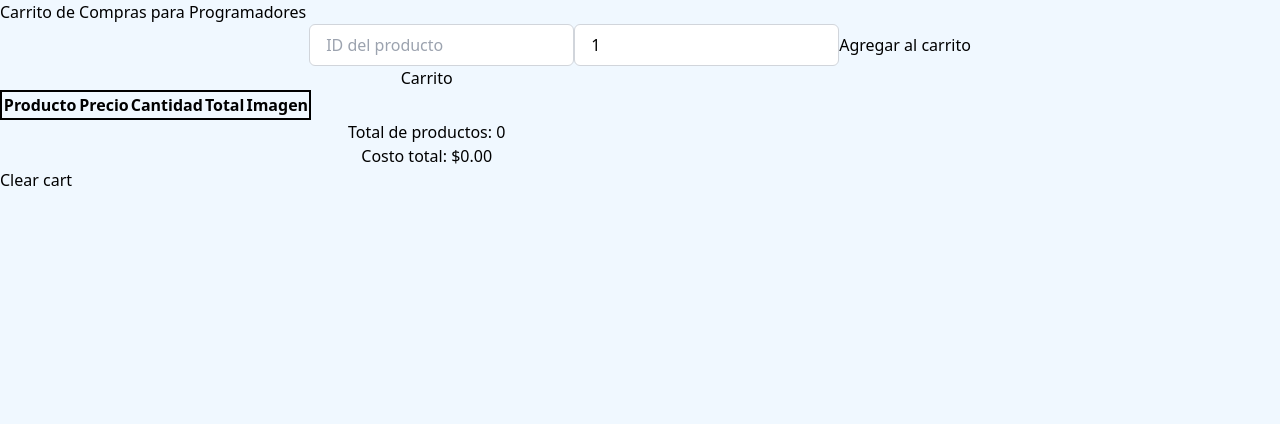
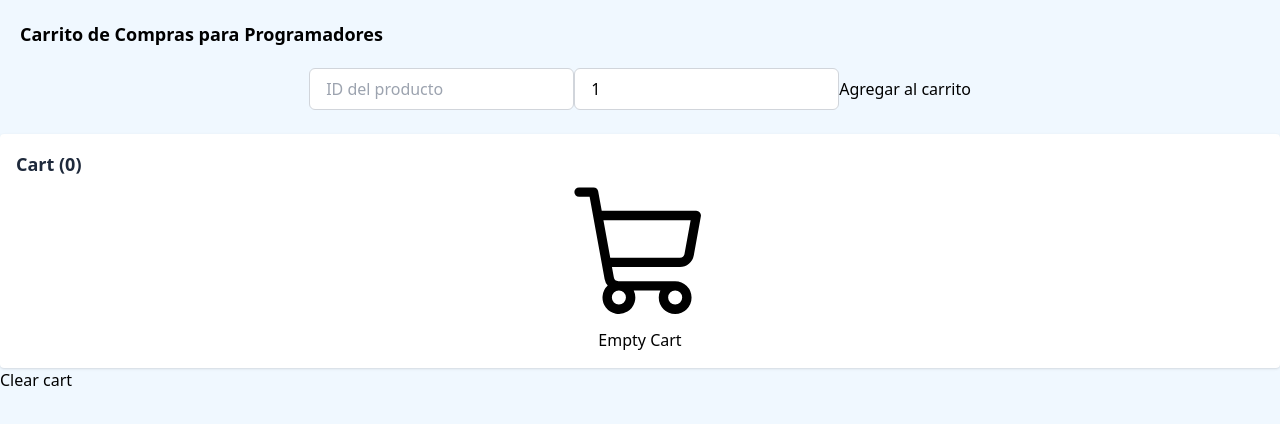
Before and after one commit to deniseurbanija/wallbit-challenge-react, a React (Create React App) app: page / in a window 1280 px wide. Shown: the top 424 px of the page. Built offline with nearby package versions, Linux system fonts and the light colour scheme.

Commit message:
deleted extra text

```diff
--- a/src/App.jsx
+++ b/src/App.jsx
@@ -2,17 +2,16 @@ import { Toaster } from "sonner";
 import { Cart } from "./components/Cart";
 import { ProductForm } from "./components/ProductForm";
 import React from "react";
-import { useCart } from "./hooks/useCart"; // Tu hook personalizado para el carrito
-
+import { useCart } from "./hooks/useCart";
 const App = () => {
-  const { cart, addToCart, clearCart } = useCart(); // Usamos el hook personalizado
+  const { cart, addToCart, clearCart } = useCart();
 
   return (
     <div>
-      <h1>Carrito de Compras para Programadores</h1>
-      {/* Formulario para agregar productos */}
+      <h1 className="text-lg font-bold p-5">
+        Carrito de Compras para Programadores
+      </h1>
       <ProductForm addToCart={addToCart} />
-      {/* Tabla de productos */}
       <Cart cart={cart} />
       <button onClick={clearCart}>Clear cart</button>
       <Toaster />
--- a/src/components/Cart.jsx
+++ b/src/components/Cart.jsx
@@ -1,4 +1,5 @@
 import React from "react";
+import useCart from "../hooks/useCart";
 
 export const Cart = ({ cart }) => {
   const totalProducts = cart.reduce((acc, item) => acc + item.quantity, 0);
@@ -8,9 +9,13 @@ export const Cart = ({ cart }) => {
   );
 
   return (
-    <div className="w-2/3 text-center  items-center justify-center">
-      <h2>Carrito</h2>
-      <table className="border-2 border-black">
+    <div className="p-4 bg-white shadow rounded mt-6">
+      <h2 className="text-lg font-bold text-slate-800">
+        Cart ({totalProducts})
+      </h2>
+      {cart.length > 0 ? (
+        <>
+          <table className="w-full border rounded border-gray-300">
             <thead>
               <tr>
                 <th className="w-1/4">Producto</th>
@@ -35,9 +40,25 @@ export const Cart = ({ cart }) => {
             </tbody>
           </table>
           <div>
-        <p>Total de productos: {totalProducts}</p>
-        <p>Costo total: ${totalPrice.toFixed(2)}</p>
+            <p>Total: ${totalPrice.toFixed(2)}</p>
           </div>
+        </>
+      ) : (
+        <div className="text-center flex flex-col justify-center items-center">
+          <svg
+            xmlns="http://www.w3.org/2000/svg"
+            width="150"
+            height="150"
+            viewBox="0 0 256 256"
+          >
+            <path
+              fill="currentColor"
+              d="M230.14 58.87A8 8 0 0 0 224 56H62.68L56.6 22.57A8 8 0 0 0 48.73 16H24a8 8 0 0 0 0 16h18l25.56 140.29a24 24 0 0 0 5.33 11.27a28 28 0 1 0 44.4 8.44h45.42a27.75 27.75 0 0 0-2.71 12a28 28 0 1 0 28-28H91.17a8 8 0 0 1-7.87-6.57L80.13 152h116a24 24 0 0 0 23.61-19.71l12.16-66.86a8 8 0 0 0-1.76-6.56M104 204a12 12 0 1 1-12-12a12 12 0 0 1 12 12m96 0a12 12 0 1 1-12-12a12 12 0 0 1 12 12m4-74.57a8 8 0 0 1-7.9 6.57H77.22L65.59 72h148.82Z"
+            />
+          </svg>
+          <h1>Empty Cart</h1>
+        </div>
+      )}
     </div>
   );
 };
--- a/src/hooks/useCart.jsx
+++ b/src/hooks/useCart.jsx
@@ -1,7 +1,7 @@
 import { useState, useEffect } from "react";
 
 export const useCart = () => {
-  // Estado inicial del carrito
+  // Initial cart state
   const [cart, setCart] = useState(() => {
     const savedCart = localStorage.getItem("shoppingCart");
     return savedCart ? JSON.parse(savedCart) : [];
@@ -12,39 +12,27 @@ export const useCart = () => {
     return savedDate ? new Date(savedDate) : new Date();
   });
 
-  // Persistencia del carrito en localStorage
+  // cart localStorage
   useEffect(() => {
     localStorage.setItem("shoppingCart", JSON.stringify(cart));
     localStorage.setItem("cartCreationDate", creationDate.toISOString());
   }, [cart, creationDate]);
 
-  // Agregar producto al carrito
+  // add product to cart
   const addToCart = (product, quantity) => {
     const existingProductIndex = cart.findIndex(
       (item) => item.id === product.id
     );
 
     if (existingProductIndex !== -1) {
-      // Si el producto ya está en el carrito, actualizamos la cantidad
       const updatedCart = [...cart];
       updatedCart[existingProductIndex].quantity += quantity;
       setCart(updatedCart);
     } else {
-      // Agregamos un nuevo producto
       setCart((prevCart) => [...prevCart, { ...product, quantity }]);
     }
   };
 
-  // Calcular el total de productos
-  const totalItems = cart.reduce((sum, item) => sum + item.quantity, 0);
-
-  // Calcular el costo total del carrito
-  const totalCost = cart.reduce(
-    (sum, item) => sum + item.price * item.quantity,
-    0
-  );
-
-  // Vaciar el carrito
   const clearCart = () => {
     setCart([]);
     setCreationDate(new Date());
@@ -53,8 +41,6 @@ export const useCart = () => {
   return {
     cart,
     addToCart,
-    totalItems,
-    totalCost,
     creationDate,
     clearCart,
   };
--- a/src/index.css
+++ b/src/index.css
@@ -5,9 +5,3 @@
 body {
   background-color: aliceblue;
 }
-
-th,
-td {
-  border: 2px;
-  border-color: black;
-}
```
Lines whose indentation alone changed are shown as unchanged.
